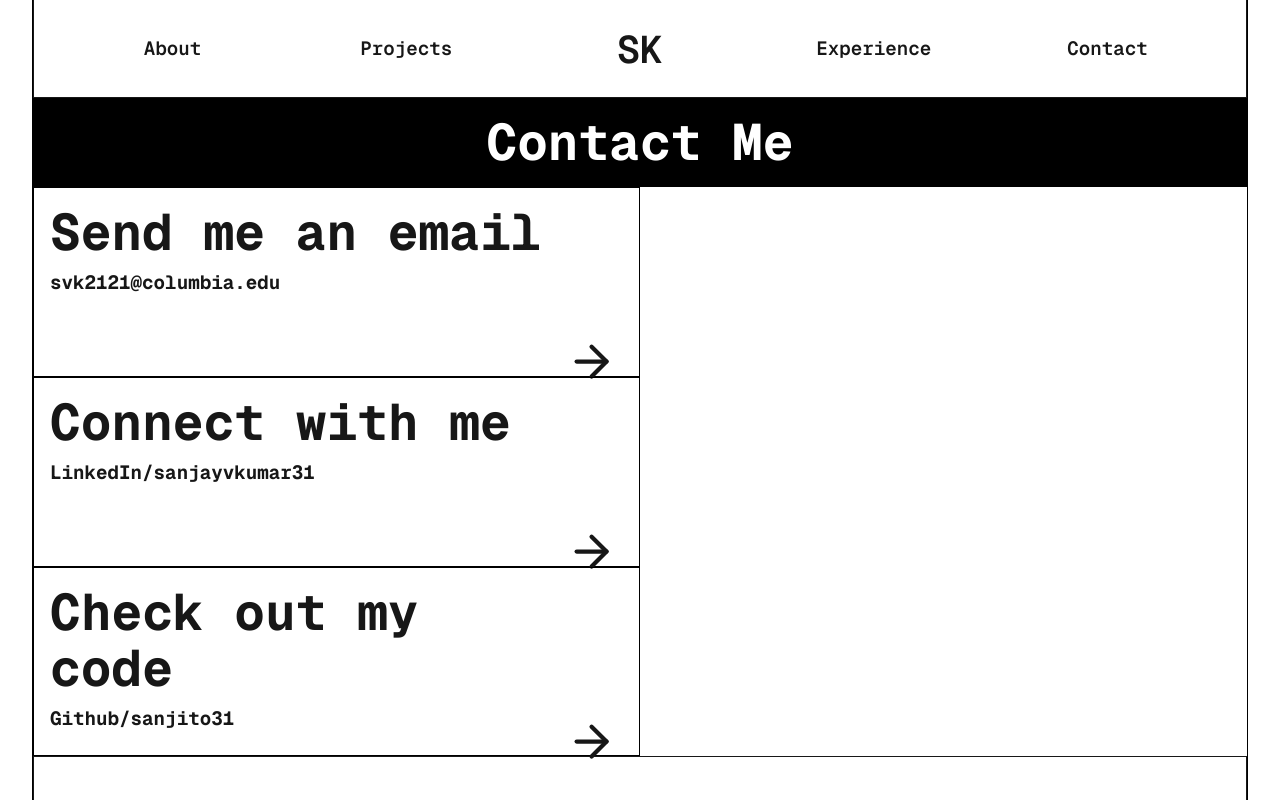
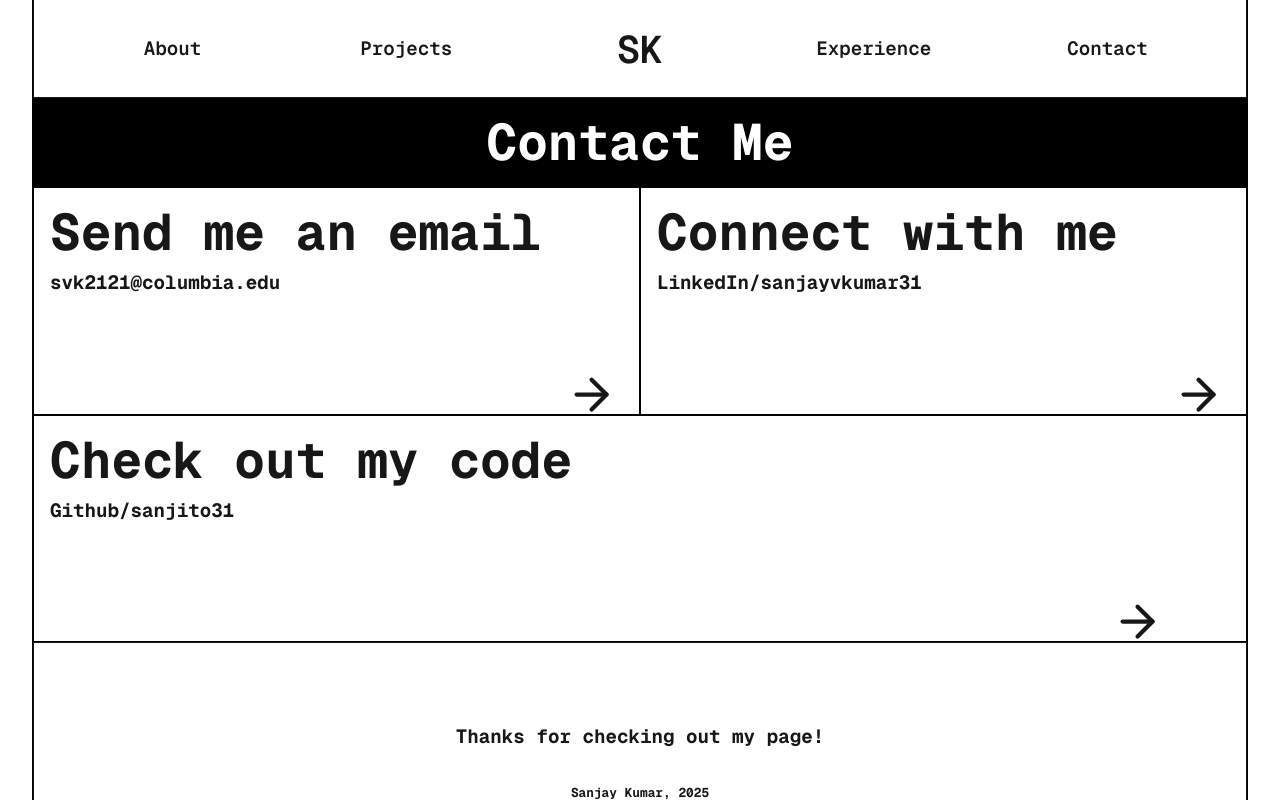
Before and after one commit to sanjito31/portfolio, a Next.js app: page /contact in a window 1280 px wide. Shown: the top 800 px of the page. Built offline with nearby package versions, Linux system fonts and the light colour scheme; a web font is replaced by a local one.

Commit message:
reorder homepage

```diff
--- a/app/contact/page.tsx
+++ b/app/contact/page.tsx
@@ -6,23 +6,23 @@ export default function Contact() {
         <Page pageTitle="Contact Me">
 
             <div className="grid grid-cols-1
-                            md:grid md:grid-cols-2">
+                            md:grid-cols-2">
                 <div className="col-start-1 col-span-1
-                                md:col-start-1 md:col-span-1 md:aspect-[16/5]">
+                                md:col-start-1 md:col-span-1 md:aspect-[16/6]">
                     <ProjectCard title="Send me an email" href="mailto:svk2121@columbia.edu">
                         <b>svk2121@columbia.edu</b>
                     </ProjectCard>
                 </div>
 
                 <div className="col-start-1 col-span-1
-                                md:col-start-1 md:col-span-1 md:aspect-[16/5]">
+                                md:col-start-2 md:col-span-1 md:aspect-[16/6]">
                     <ProjectCard title="Connect with me" href="https://www.linkedin.com/in/sanjayvkumar31/">
                         <b>LinkedIn/sanjayvkumar31</b>
                     </ProjectCard>
                 </div>
 
                 <div className="col-start-1 col-span-1
-                                md:col-start-1 md:col-span-1 md:aspect-[16/5]">
+                                md:col-start-1 md:col-span-2 md:aspect-[16/3]">
                     <ProjectCard title="Check out my code" href="https://github.com/sanjito31/">
                         <b>Github/sanjito31</b>
                     </ProjectCard>
--- a/app/page.tsx
+++ b/app/page.tsx
@@ -14,14 +14,14 @@ export default function Home() {
 
           {/* Hero Section */}
           <div className="flex p-2
-                        md:col-start-1 md:col-span-1 md:row-start-1 md:row-span-4 md:p-4
+                        md:col-start-2 md:col-span-1 md:row-start-1 md:row-span-4 md:p-4
                         border-black border-1 items-center justify-center">
             <Hero></Hero>
           </div>
 
           {/* About Me Line */}
           <div className="flex p-2
-                          md:col-start-2 md:col-span-1 md:row-start-1 md:row-span-2 md:p-[2vw]
+                          md:col-start-1 md:col-span-1 md:row-start-1 md:row-span-2 md:p-[2vw]
                         border-black border-1 items-center justify-center">
 
             <p className="text-center font-mono
@@ -33,7 +33,7 @@ export default function Home() {
 
           {/* Headshot Image */}
           <div className="flex p-2 max-md:aspect-video
-                          md:col-start-2 md:col-span-1 md:row-start-3 md:row-span-4
+                          md:col-start-1 md:col-span-1 md:row-start-3 md:row-span-4
                           border-1 relative transition-transform duration-300 hover:scale-[1.05] hover:bg-white hover:border-2 hover:border-black">
             <Image
                 src="https://agdha7peszt0aou5.public.blob.vercel-storage.com/assets/svk_headshot.JPG"
@@ -45,7 +45,7 @@ export default function Home() {
 
           {/* Statement of purpose line */}
           <div className="flex p-2
-                          md:col-start-1 md:col-span-1 md:row-start-5 md:row-span-2 md:p-[2vw]
+                          md:col-start-2 md:col-span-1 md:row-start-5 md:row-span-2 md:p-[2vw]
                           items-center justify-center border-1 border-black ">
             <p className="text-center font-mono
                           text-md
```
